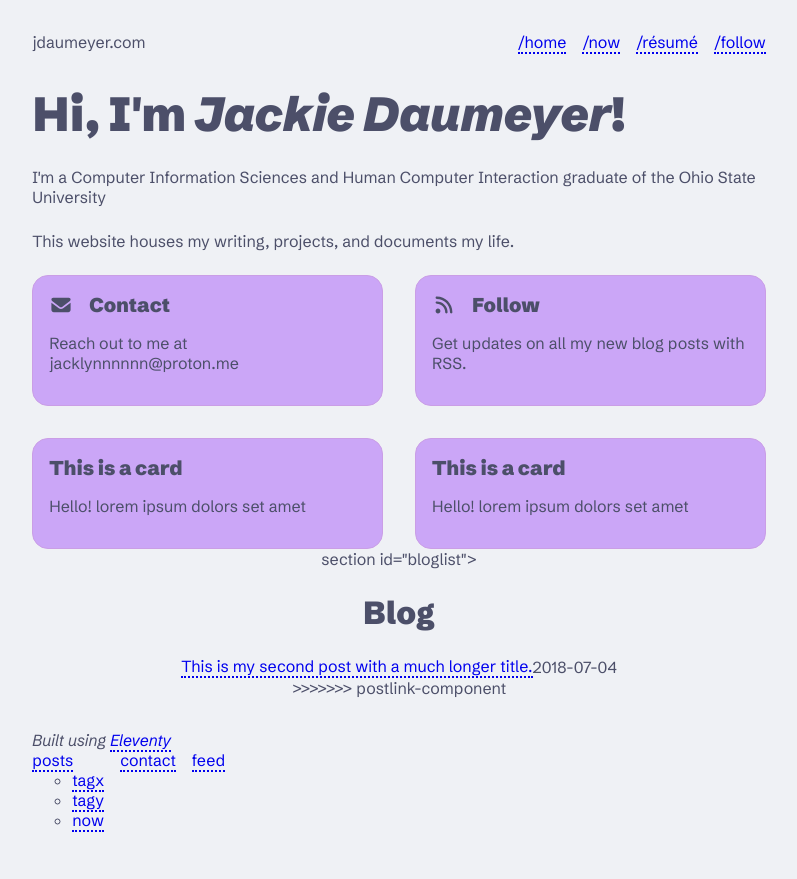
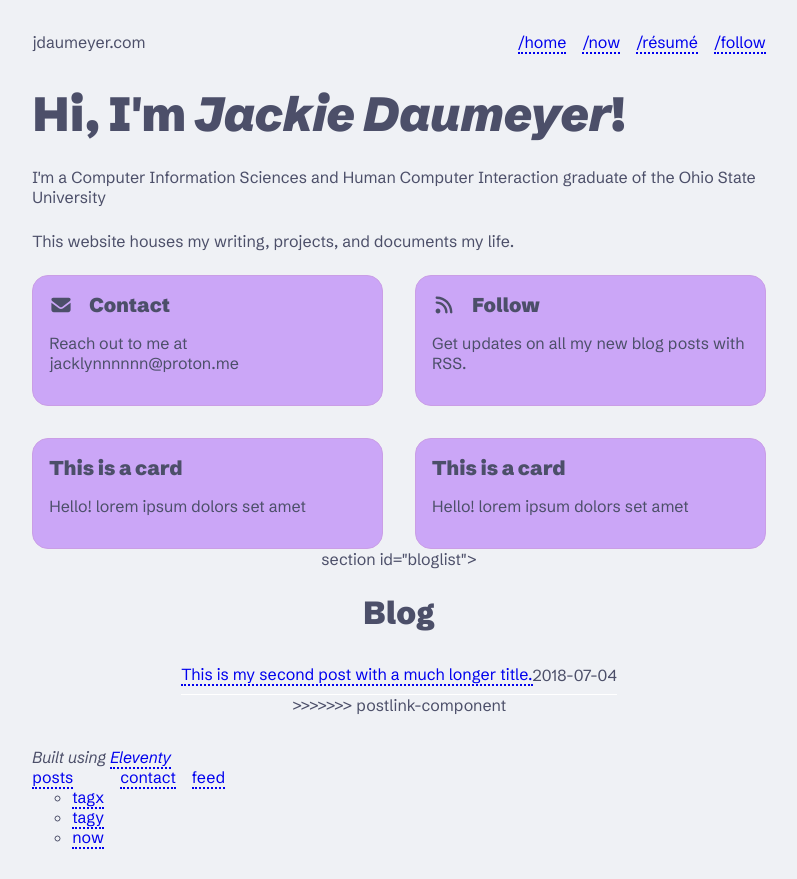
Before and after one commit to jdaumeyer/jdaumeyer.com, an Eleventy site: page index.njk in a window 1280 px wide. Shown: the whole page, without its empty margins (241-1038 px from the left). Built offline with nearby package versions, Linux system fonts and the light colour scheme; Eleventy itself is replaced by a stand-in of ours; files that its build step writes are made by us from their sources.

Commit message:
added opacity and variables

```diff
--- a/css/postlist.css
+++ b/css/postlist.css
@@ -13,4 +13,30 @@
 .postlist {
     list-style: none;
     padding: 0;
+    --postlist-hover-transition-length: 300ms;
 }
+
+.postlist li {
+    transition: var(--postlist-hover-transition-length);
+    padding: 0.5em 0em;
+    position: relative;
+    border-bottom: 1px solid white;
+}
+
+
+.postlist li:has(a:hover) {
+    padding: 0.5em 1em;
+}
+
+.postlist li:after {
+    opacity: 0;
+    transition: var(--postlist-hover-transition-length);
+}
+
+.postlist li:has(a:hover):after {
+    opacity: 1;
+    position: absolute;
+    right: 0;
+    content: "->";
+    color: darkgray;
+}
```
